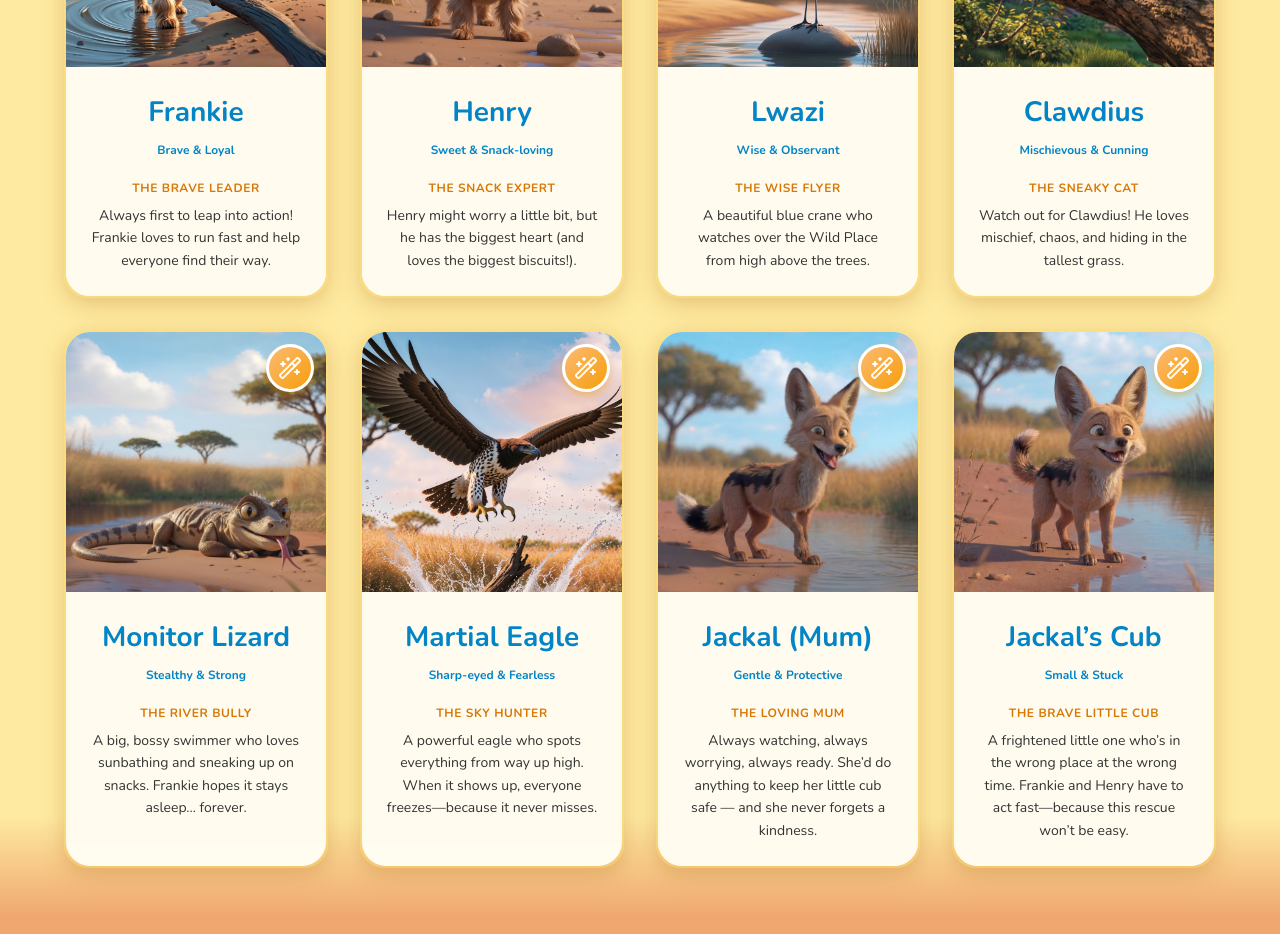
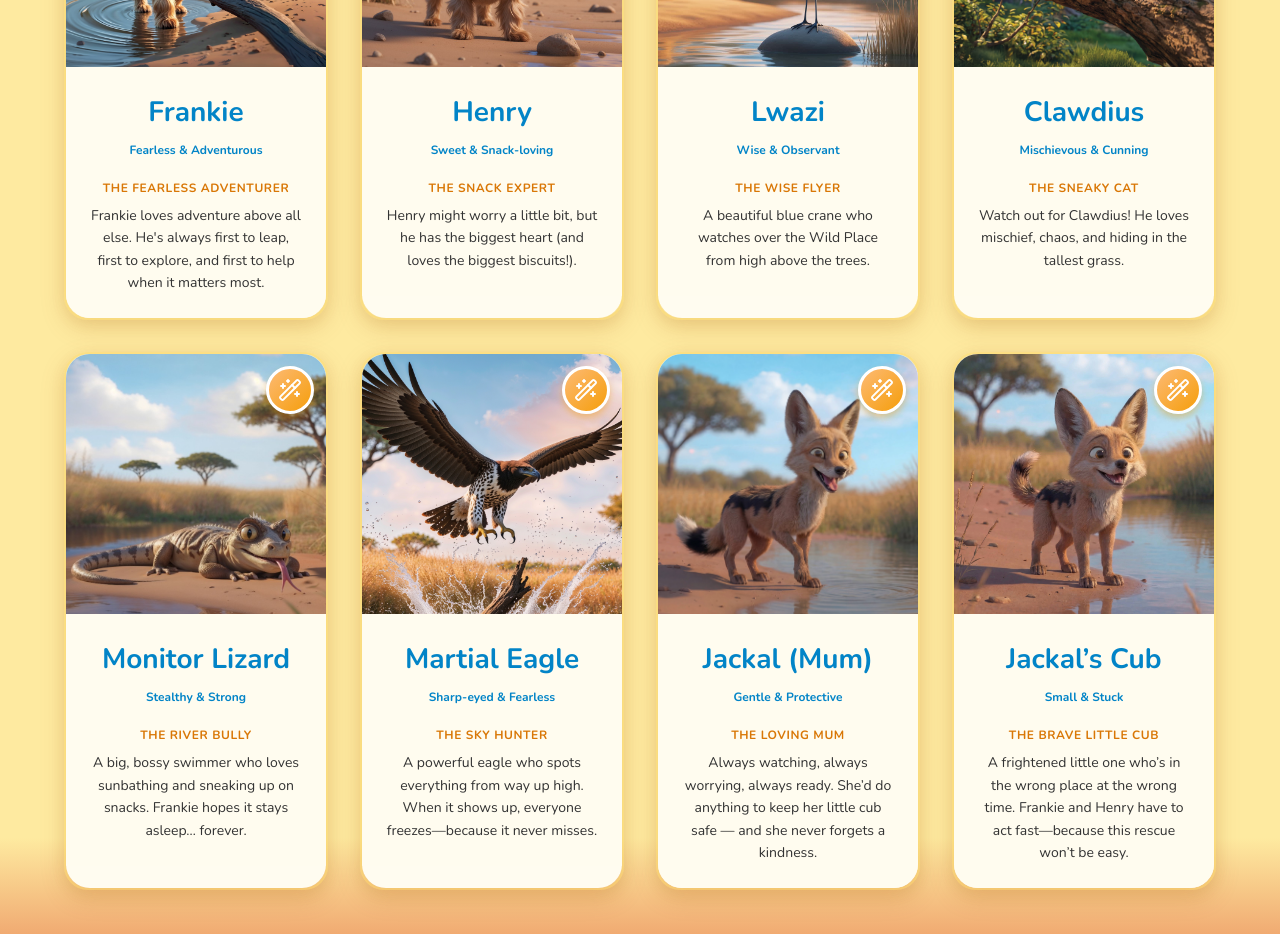
Before and after one commit to michelecameron21-art/Frankie-Henry-Website, a React (Vite) app: page / in a window 1280 px wide. Shown: the part 1220-2154 px from the top of the page. Built offline with nearby package versions, Linux system fonts and the light colour scheme.

Commit message:
Update Frankie card text

```diff
--- a/src/components/SafariHeroes.jsx
+++ b/src/components/SafariHeroes.jsx
@@ -5,9 +5,9 @@ const heroes = [
     {
         id: 'frankie',
         name: 'Frankie',
-        tag: 'Brave & Loyal',
-        role: 'THE BRAVE LEADER',
-        description: 'Always first to leap into action! Frankie loves to run fast and help everyone find their way.',
+        tag: 'Fearless & Adventurous',
+        role: 'THE FEARLESS ADVENTURER',
+        description: 'Frankie loves adventure above all else. He\'s always first to leap, first to explore, and first to help when it matters most.',
         color: 'bg-blue-100', // Placeholder class
         accent: '#0EA5E9',
         image: '/assets/frankie.jpg',
```
